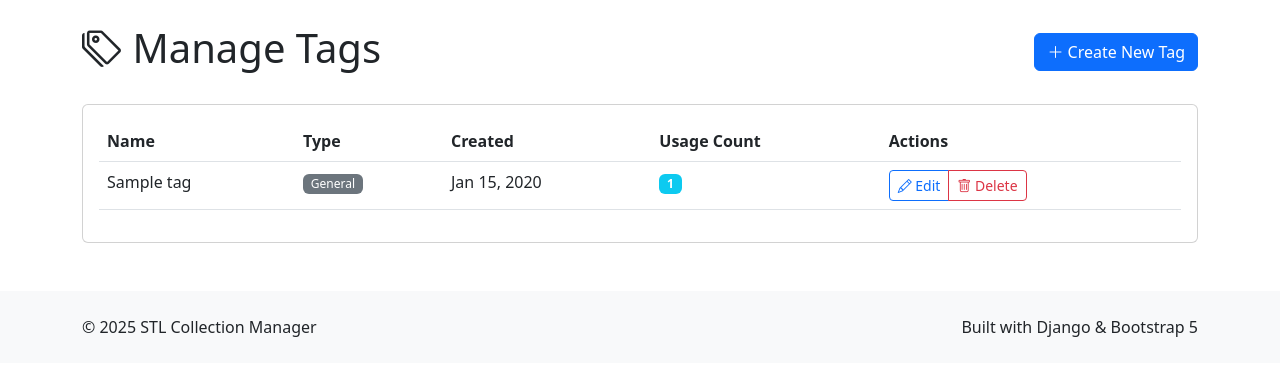
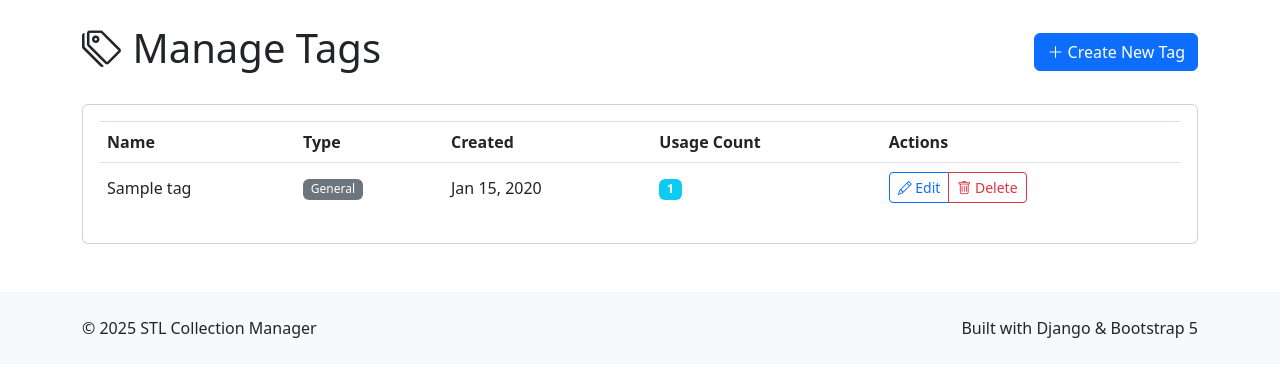
Before and after one commit to xg-Ricky/stl-collection, a Django app: page /tags/ in a window 1280 px wide. Shown: the part 56-433 px from the top of the page. Run offline with Django 5.2, Linux system fonts and the light colour scheme; a user stored in the database is signed in; data comes from the database, SQL or seed files in the repository; tables that the repository leaves empty hold one stand-in row (values such as "Sample post"); parts of the project's set-up code (start-up, migrations or seed data) failed here and were passed over; some libraries are stand-ins or nearby versions.

Commit message:
Refactor tag management table styles for improved stability and hover effects

```diff
--- a/templates/tags/list.html
+++ b/templates/tags/list.html
@@ -14,6 +14,34 @@
     min-width: 80px;
     text-align: center;
     display: inline-block;
+}
+
+/* Prevent table movement on hover */
+.table-stable {
+    border-collapse: separate !important;
+    border-spacing: 0;
+}
+
+.table-stable tbody tr {
+    transition: none !important;
+    border: 1px solid transparent !important;
+}
+
+.table-stable tbody tr:hover {
+    background-color: rgba(0, 0, 0, 0.05) !important;
+    border: 1px solid transparent !important;
+    transform: none !important;
+    box-shadow: none !important;
+}
+
+.table-stable td {
+    border-width: 1px 0 0 0 !important;
+    vertical-align: middle;
+}
+
+.table-stable th {
+    border-width: 1px 0 1px 0 !important;
+    vertical-align: middle;
 }
 </style>
 {% endblock %}
@@ -33,10 +61,9 @@
 {% if tags %}
 <div class="row">
     <div class="col-12">
-        <div class="card">
-            <div class="card-body">
-                <div class="table">
-                    <table class="table">
+        <div class="card">            <div class="card-body">
+                <div class="table-responsive">
+                    <table class="table table-stable">
                         <thead>
                             <tr>
                                 <th>Name</th>
```
